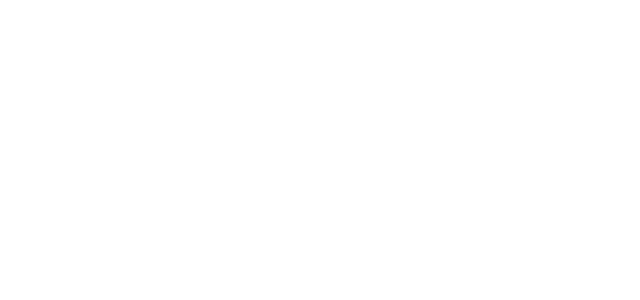
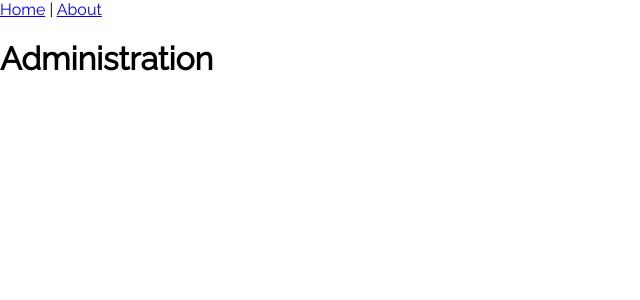
Before and after one commit to gurleensethi/react-courses-webiste, a React (Create React App) app: page / in a window 1280 px wide. Shown: the top 300 px of the page, without its empty margins (0-640 px from the left). Built offline with nearby package versions, Linux system fonts and the light colour scheme.

Commit message:
feat: add home and about page.

```diff
--- a/src/App.css
+++ b/src/App.css
@@ -1,3 +1,5 @@
+@import url("https://fonts.googleapis.com/css?family=Raleway&display=swap");
+
 * {
   box-sizing: border-box;
 }
@@ -6,4 +8,5 @@
 body {
   margin: 0;
   padding: 0;
+  font-family: "Raleway", sans-serif;
 }
--- a/src/App.tsx
+++ b/src/App.tsx
@@ -1,8 +1,25 @@
 import React from "react";
 import "./App.css";
+import { HomePage } from "./components/home-page/HomePage";
+import { AboutPage } from "./components/about-page/AboutPage";
+import { Navigation } from "./components/home-page/header/Header";
 
 const App: React.FunctionComponent = () => {
-  return <div></div>;
+  const getPage = (): JSX.Element => {
+    const { pathname } = window.location;
+    if (pathname === "/about") {
+      return <AboutPage />;
+    } else {
+      return <HomePage />;
+    }
+  };
+
+  return (
+    <div>
+      <Navigation />
+      {getPage()}
+    </div>
+  );
 };
 
 export default App;
--- /dev/null
+++ b/src/components/about-page/AboutPage.tsx
@@ -0,0 +1,10 @@
+import React from "react";
+import styles from "./AboutPage.module.css";
+
+export const AboutPage: React.FunctionComponent = (props) => {
+  return (
+    <div className={styles["container"]}>
+      <h1>About</h1>
+    </div>
+  );
+};
--- /dev/null
+++ b/src/components/home-page/HomePage.tsx
@@ -0,0 +1,10 @@
+import React from "react";
+import styles from "./HomePage.module.css";
+
+export const HomePage: React.FunctionComponent = (props) => {
+  return (
+    <div className={styles["container"]}>
+      <h1>Administration</h1>
+    </div>
+  );
+};
--- /dev/null
+++ b/src/components/home-page/header/Header.tsx
@@ -0,0 +1,9 @@
+import React from "react";
+
+export const Navigation: React.FunctionComponent = (props) => {
+  return (
+    <nav>
+      <a href="/">Home</a> | <a href="/about">About</a>
+    </nav>
+  );
+};
```
Also changed, not shown: src/components/about-page/AboutPage.module.css (added), src/components/home-page/HomePage.module.css (added).
